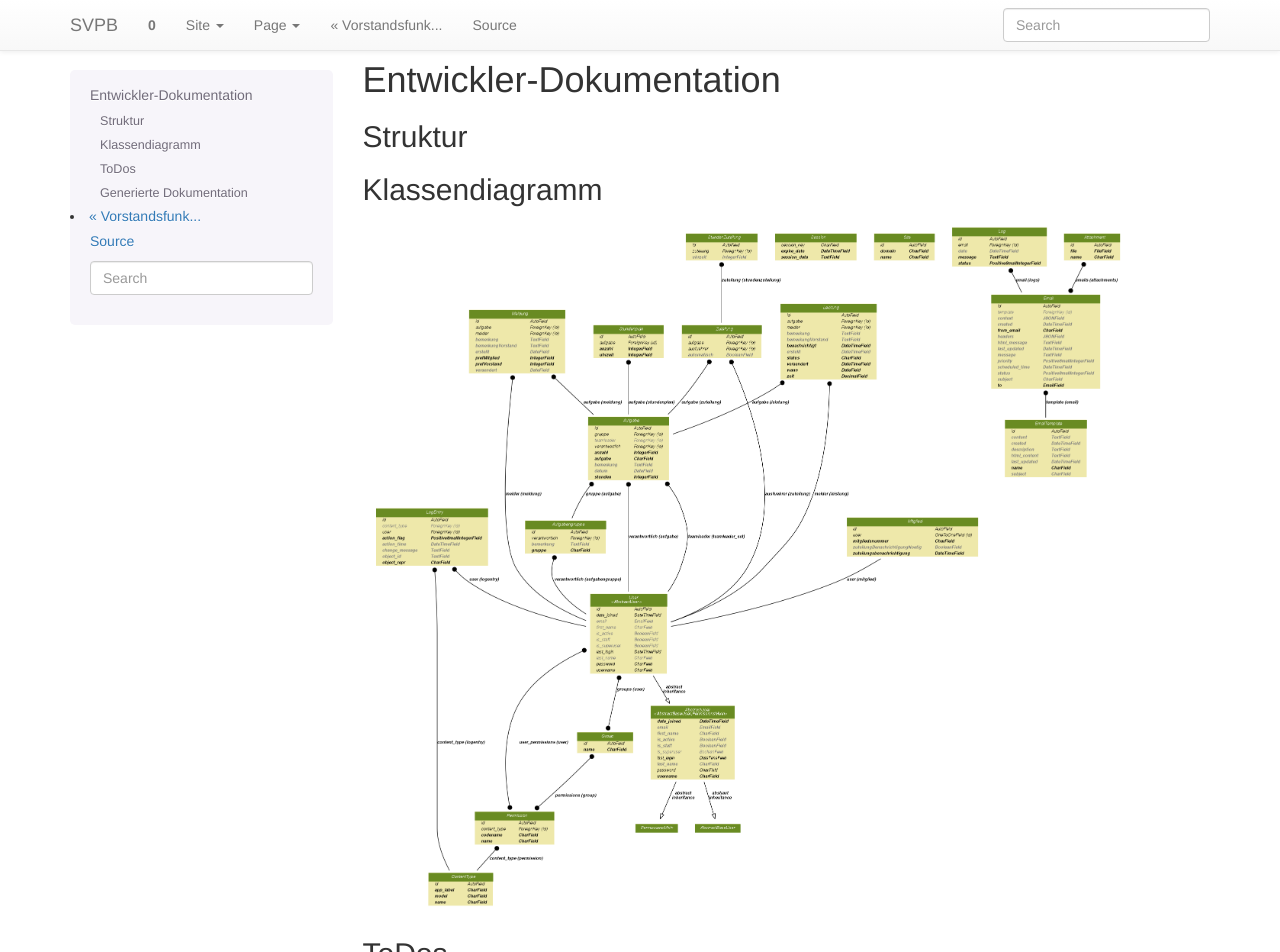
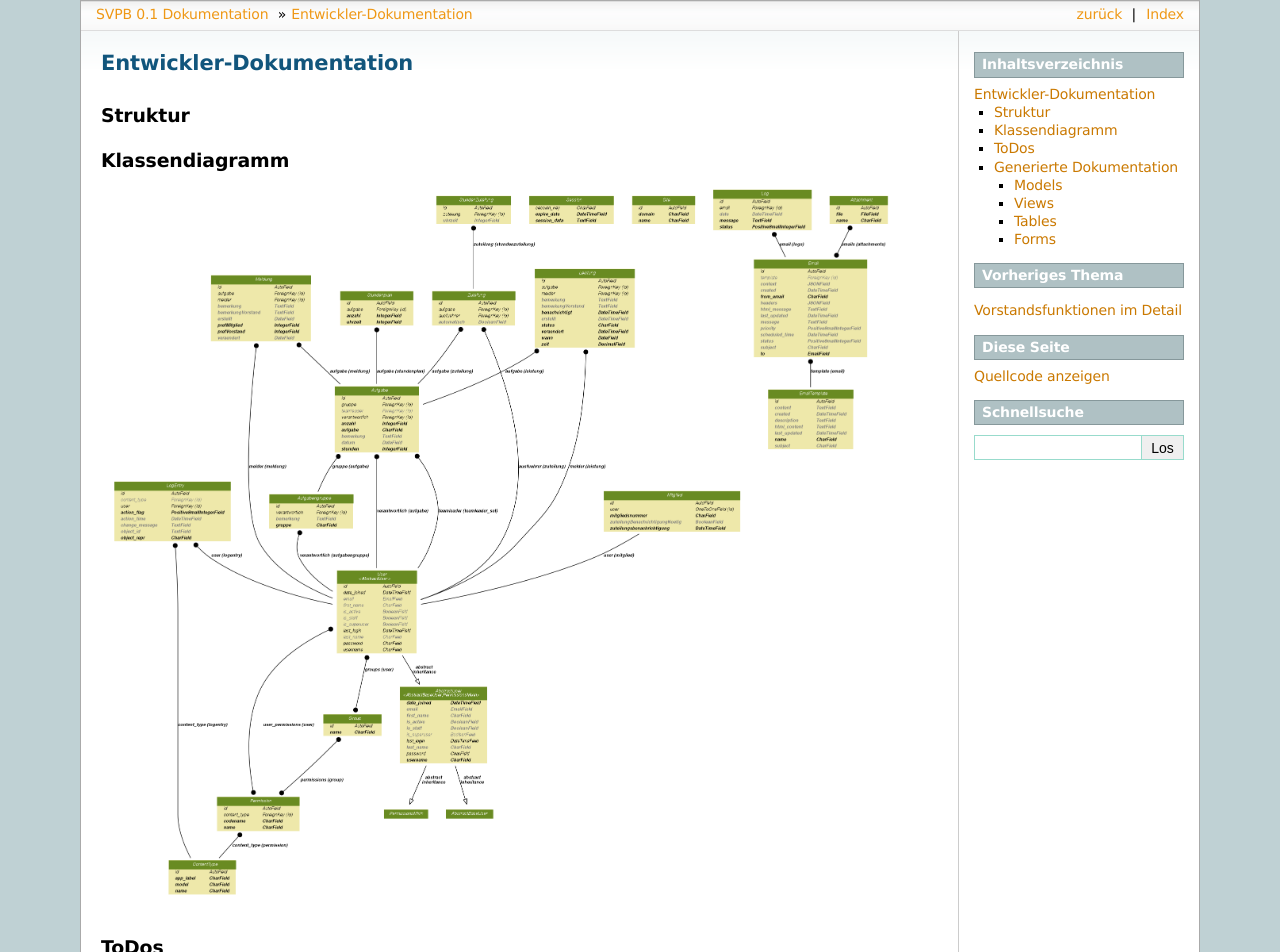
Before and after one commit to hkarl/svpb, a Sphinx documentation site: the page built from docs/source/Entwickler.rst, in a window 1280 px wide and 1400 px high. Shown: the top 952 px of the window. Built offline with Sphinx 7.4.7, drawn with Linux system fonts in a browser that asks for light colours; some of the changed text lies outside the part shown.

```diff
--- a/docs/source/Entwickler.rst
+++ b/docs/source/Entwickler.rst
@@ -17,3 +17,28 @@ ToDos
 
 Generierte Dokumentation
 ========================
+
+Models
+------
+
+.. automodule:: arbeitsplan.models
+    :members:
+
+Views
+-----
+
+
+.. automodule:: arbeitsplan.views
+    :members:
+
+Tables
+------
+
+.. automodule:: arbeitsplan.tables
+    :members:
+
+Forms
+------
+
+.. automodule:: arbeitsplan.forms
+    :members:
--- a/docs/source/conf.py
+++ b/docs/source/conf.py
@@ -17,7 +17,9 @@ import sphinx_bootstrap_theme
 # If extensions (or modules to document with autodoc) are in another directory,
 # add these directories to sys.path here. If the directory is relative to the
 # documentation root, use os.path.abspath to make it absolute, like shown here.
-#sys.path.insert(0, os.path.abspath('.'))
+sys.path.insert(0, os.path.abspath('../..'))
+os.environ.setdefault("DJANGO_SETTINGS_MODULE", "svpb.settings")
+# print sys.path
 
 # -- General configuration -----------------------------------------------------
 
@@ -95,7 +97,8 @@ pygments_style = 'sphinx'
 # The theme to use for HTML and HTML Help pages.  See the documentation for
 # a list of builtin themes.
 # html_theme = 'default'
-html_theme = 'bootstrap'
+html_theme = 'sphinxdoc'
+# html_theme = 'bootstrap'
 # html_theme = 'basicstrap'
 
 # Theme options are theme-specific and customize the look and feel of a theme
@@ -291,3 +294,7 @@ epub_copyright = u'2014, Holger Karl'
 
 # Allow duplicate toc entries.
 #epub_tocdup = True
+
+
+# autodoc configuration
+autodoc_member_order = 'bysource'
```
